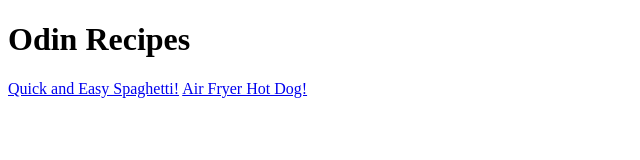
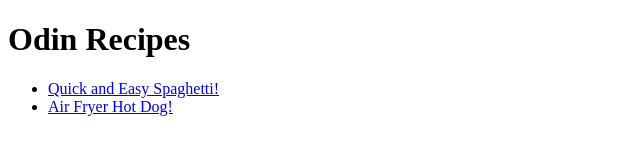
Before and after one commit to Kekkoubion/odin_recipes, a plain HTML site: page index.html in a window 1280 px wide. Shown: the whole page, without its empty margins (0-640 px from the left). Drawn offline with Linux system fonts and the light colour scheme.

Commit message:
changed the recipes into actual list

```diff
--- a/index.html
+++ b/index.html
@@ -8,7 +8,9 @@
 </head>
 <body>
     <h1>Odin Recipes</h1>
-    <a href="recipes/quickandeasyspaghetti.html">Quick and Easy Spaghetti!</a>
-    <a href="recipes/airfryerhotdog.html">Air Fryer Hot Dog!</a>
+    <ul>
+        <li><a href="recipes/quickandeasyspaghetti.html">Quick and Easy Spaghetti!</a></li>
+        <li><a href="recipes/airfryerhotdog.html">Air Fryer Hot Dog!</a></li>
+    </ul>
 </body>
 </html>
```
